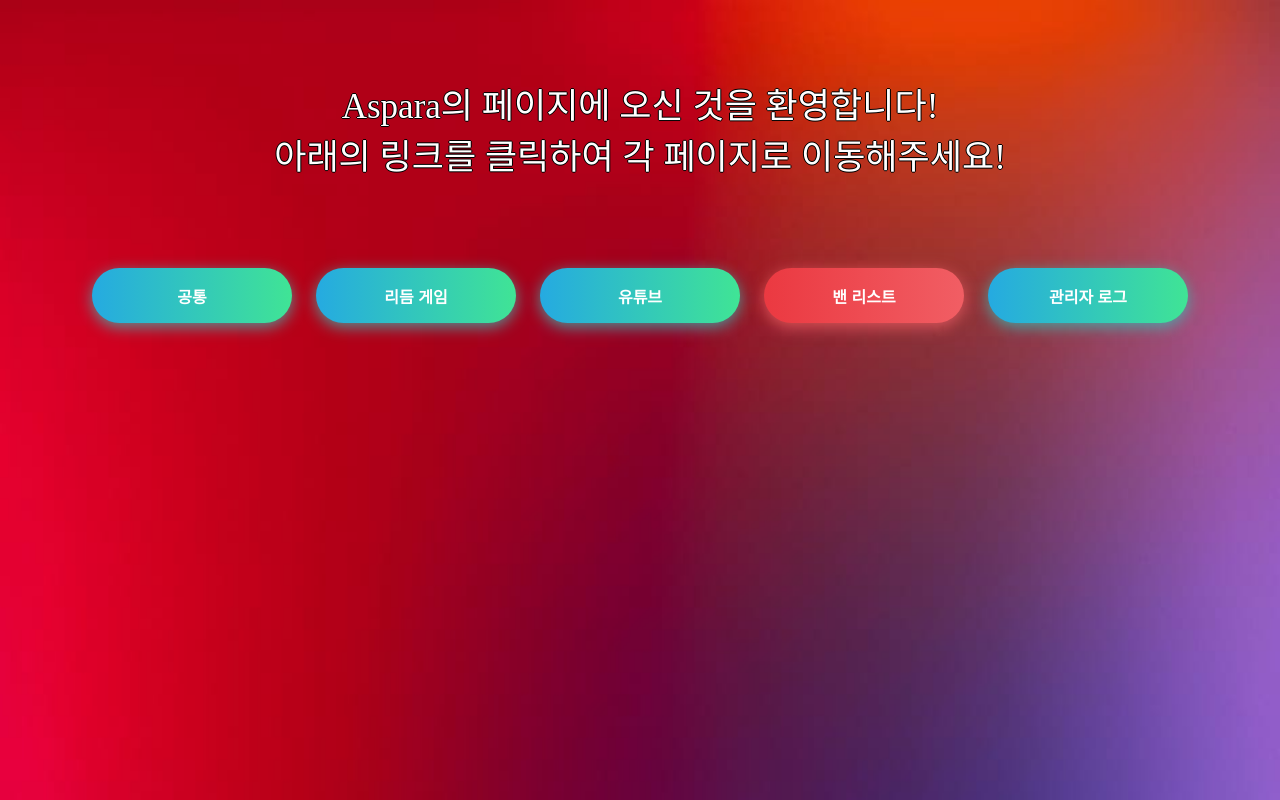
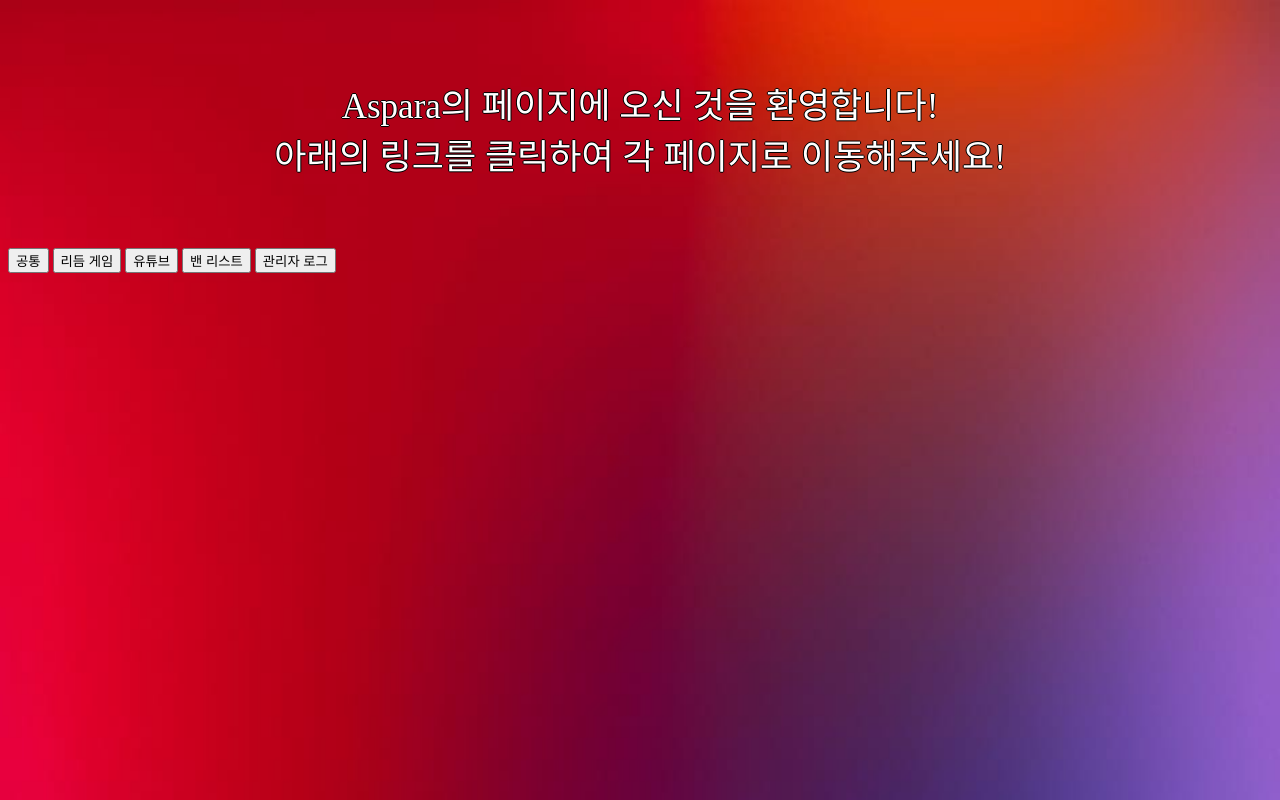
Before and after one commit to imurlovco/aspara, a plain HTML site: page index.html in a window 1280 px wide. Drawn offline with Linux system fonts and the light colour scheme; a web font is replaced by a local one.

Commit message:
reset button css

```diff
--- a/src/index.css
+++ b/src/index.css
@@ -17,58 +17,6 @@
     min-height: 30dvh;
 }
 
-/*기본 버튼 세팅*/
-.buttons {
-    margin: 10px;
-    text-align: center;
-}
-
-.btn-hover {
-    /*버튼 외형 설정*/
-    width: 200px;
-    font-size: 16px;
-    font-weight: 600;
-    color: #fff;
-    cursor: pointer;
-    margin: 10px;
-    height: 55px;
-    text-align: center;
-    border: none;
-    background-size: 300% 100%;
-    border-radius: 50px;
-
-    /*버튼 애니메이션 설정*/
-    -moz-transition: all .4s ease-in-out;
-    -o-transition: all .4s ease-in-out;
-    -webkit-transition: all .4s ease-in-out;
-    transition: all .4s ease-in-out;
-}
-
-/*호버 시 애니메이션 설정*/
-.btn-hover:hover {
-    background-position: 100% 0;
-    -moz-transition: all .4s ease-in-out;
-    -o-transition: all .4s ease-in-out;
-    -webkit-transition: all .4s ease-in-out;
-    transition: all .4s ease-in-out;
-}
-
-/*버튼 클릭시 설정*/
-.btn-hover:focus {
-    outline: none;
-}
-
-/*버튼 색상 설정*/
-.btn-hover.color-1 {
-    background-image: linear-gradient(to right, #25aae1, #40e495, #30dd8a, #2bb673);
-    box-shadow: 0 4px 15px 0 rgba(49, 196, 190, 0.75);
-}
-
-.btn-hover.color-2 {
-    background-image: linear-gradient(to right, #eb3941, #f15e64, #e14e53, #e2373f);
-    box-shadow: 0 4px 15px 0 rgba(242, 97, 103, 0.75);
-} /*버튼 색상 설정*/
-
 /*고도마음체 불러오기*/
 @font-face {
     font-family: 'godoMaum';
```
